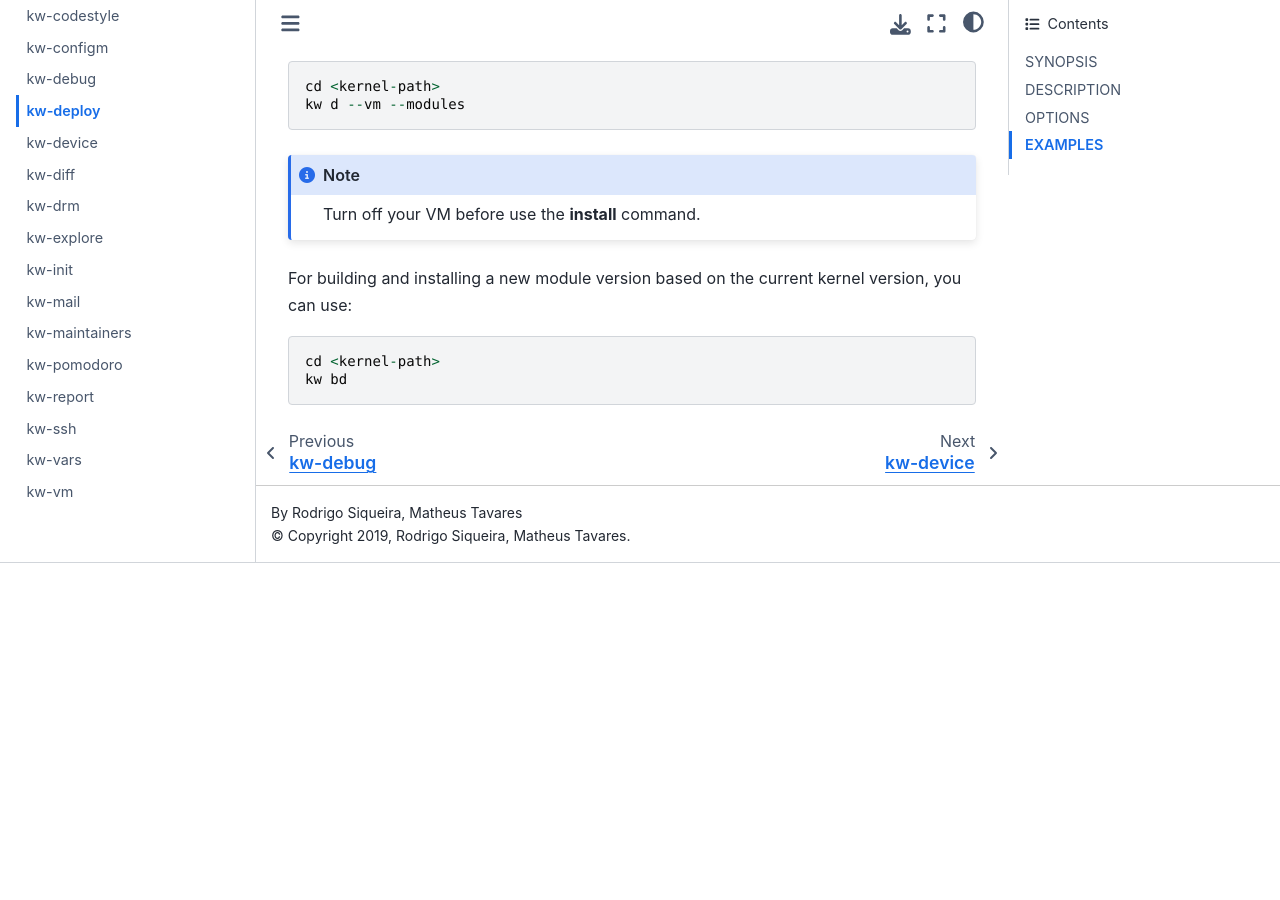
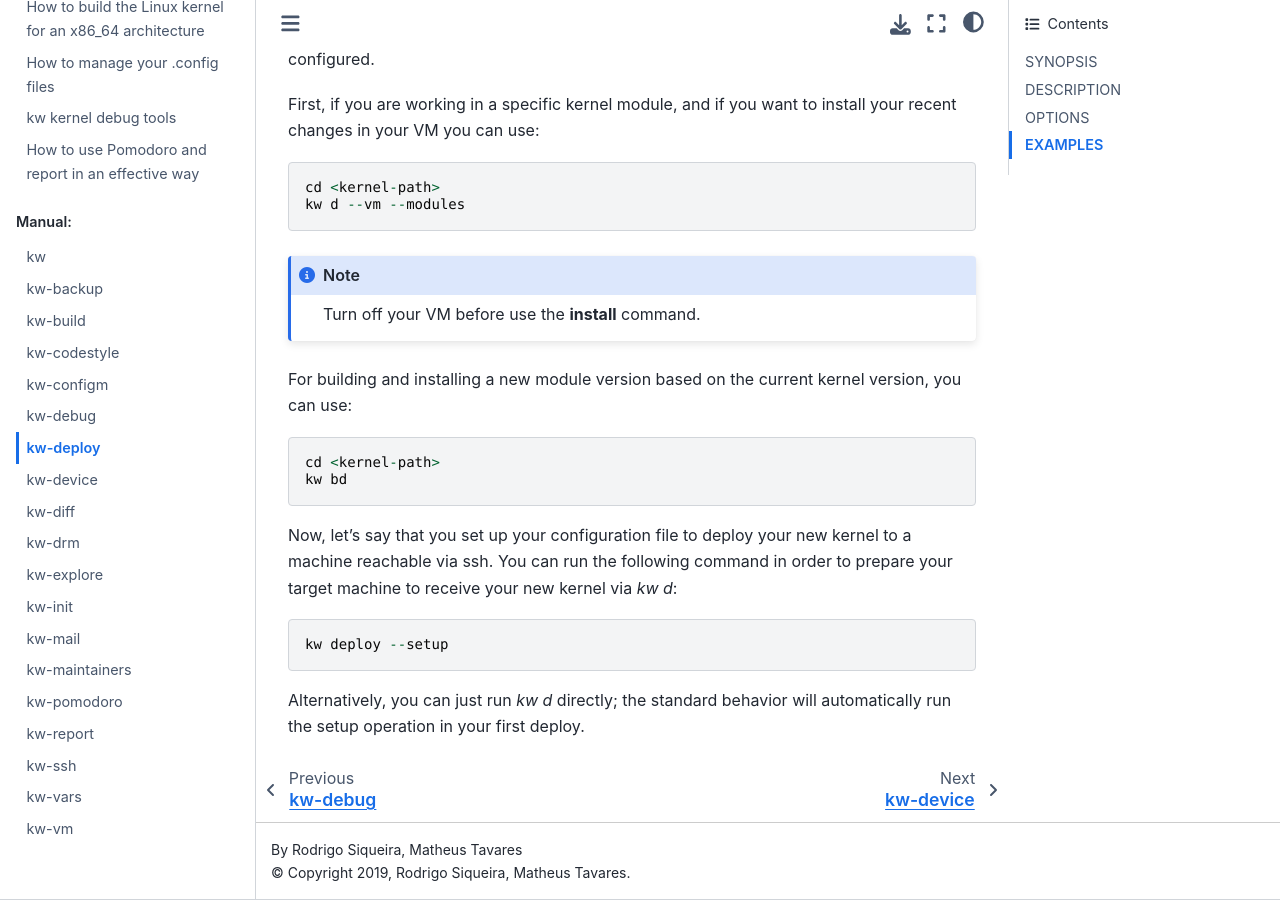
Before and after one commit to kworkflow/kworkflow, a Sphinx documentation site: the page built from documentation/man/features/deploy.rst, in a window 1280 px wide and 900 px high, scrolled down 2553 px. Built offline with Sphinx 7.4.7 and the Sphinx Book theme 1.1.4, drawn with Linux system fonts in a browser that asks for light colours; before the commit the page ends 3116 px from its top, so only the background shows below that; some of the changed text lies outside the part shown.

Commit message:
src: deploy: Introduce automatic setup to the target machine
Currently, kw expect that users conduct the following basic setup in the
target machine:

1. Setup ssh connection to the root
2. Install required package (such as rsync)
3. Run any specific distro setup

This commit introduces the `deploy --setup`, which will run all of the
above basic configurations in the target machine. Now, the user only
needs to guarantee the ssh via password the first time.

Closes: #481.
Closes: #220.

Signed-off-by: Rodrigo Siqueira <rodrigosiqueiramelo@gmail.com>

```diff
--- a/documentation/man/features/deploy.rst
+++ b/documentation/man/features/deploy.rst
@@ -7,6 +7,7 @@
 SYNOPSIS
 ========
 *kw* (*d* | *deploy*) [\--remote <remote>:<port> | \--local | \--vm]
+                      [\--setup]
                       [-r | \--reboot] [-m | \--modules] [-s | \--ls-line]
                       [-l | \--list] [-a | \--list-all]
                       [(-u | \--uninstall) <kernel-name>[,...]] [-f \--force]
@@ -64,6 +65,10 @@
 -r, \--reboot:
   Reboot machine after deploy.
 
+\--setup:
+  This command runs a basic setup in the target machine, including installing
+  packages and preparing the distro for the deploy.
+
 -m, \--modules:
   Only install/update modules.
 
@@ -117,3 +122,12 @@
 
   cd <kernel-path>
   kw bd
+
+Now, let's say that you set up your configuration file to deploy your new
+kernel to a machine reachable via ssh. You can run the following command in
+order to prepare your target machine to receive your new kernel via `kw d`::
+
+  kw deploy --setup
+
+Alternatively, you can just run `kw d` directly; the standard behavior will
+automatically run the setup operation in your first deploy.
```
Also changed, not shown: 10 other files.
